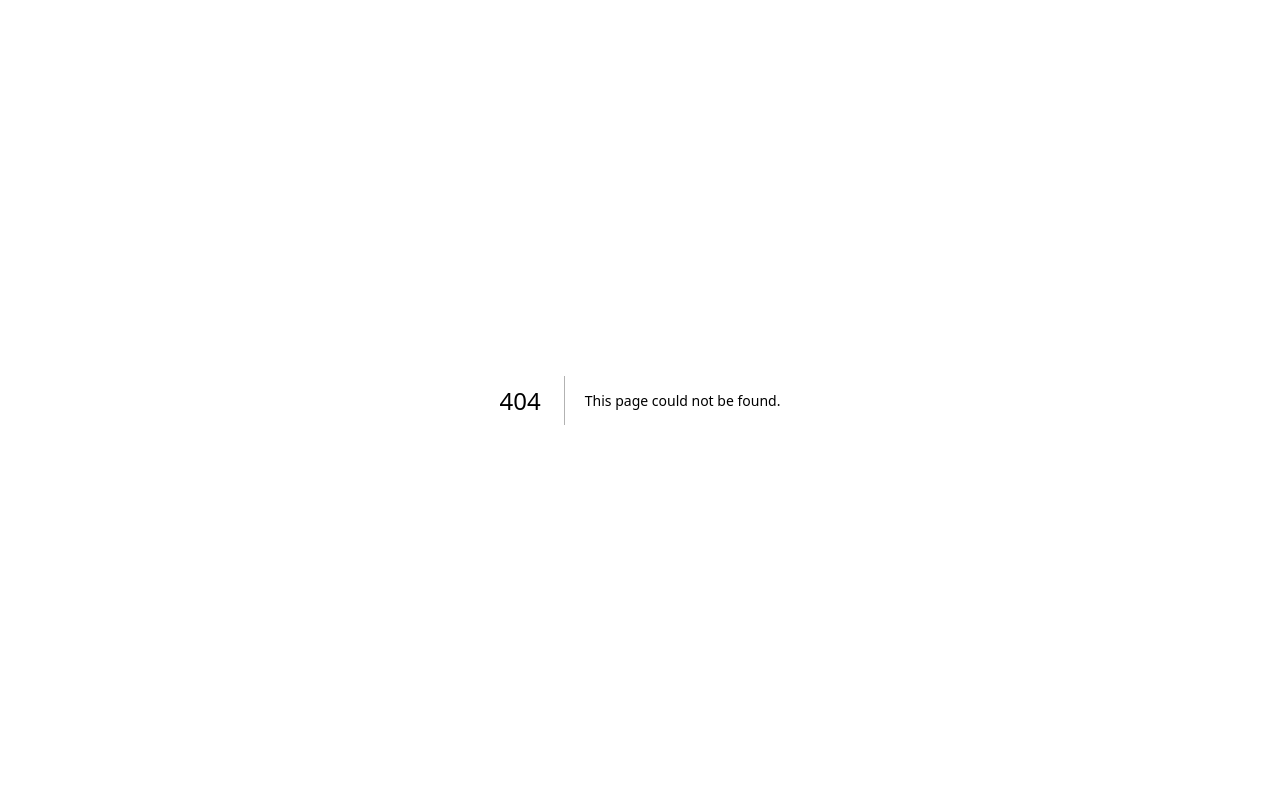
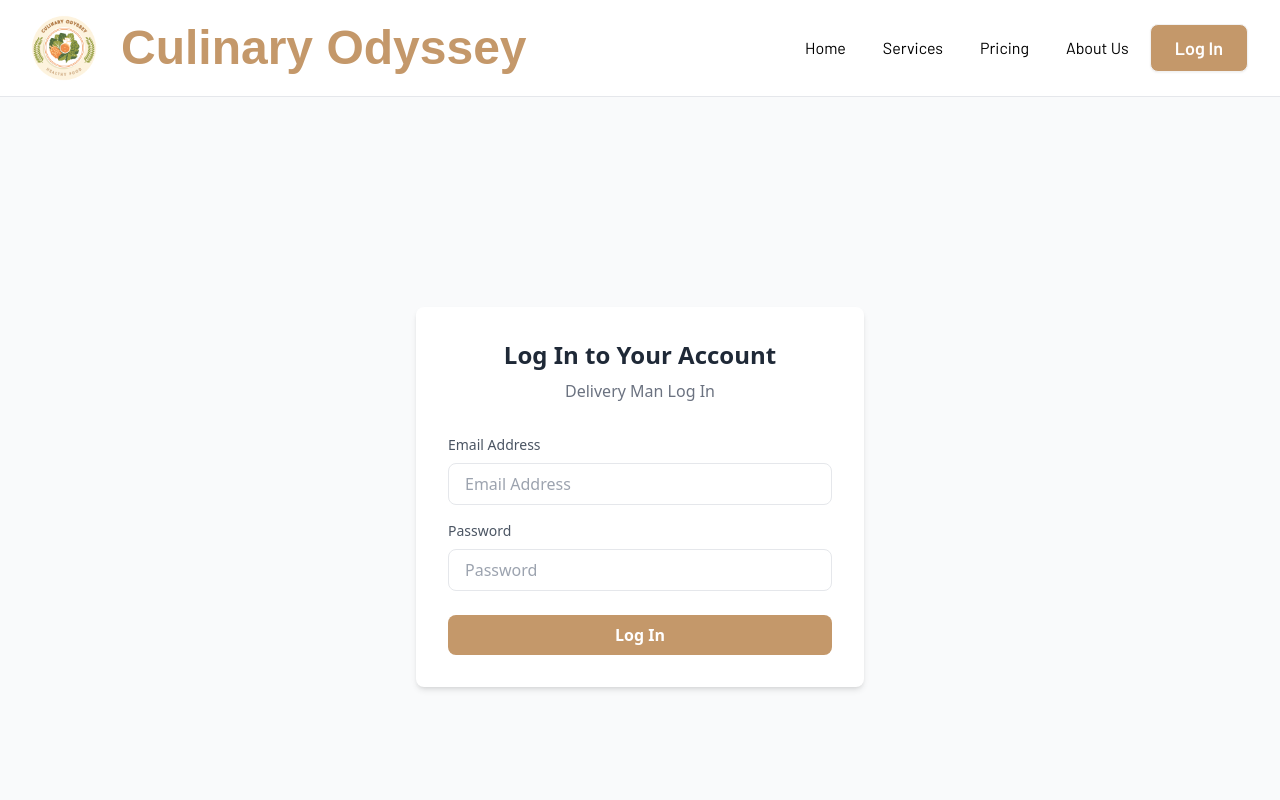
Before and after one commit to tanzim-ikram/culinary-odyssey-frontend, a Next.js app: page /login in a window 1280 px wide. Before the commit this address had no page. Shown: the top 800 px of the page. Built offline with nearby package versions, Linux system fonts and the light colour scheme; a web font is replaced by a local one.

Commit message:
Modify login page

```diff
--- /dev/null
+++ b/app/login/page.tsx
@@ -0,0 +1,111 @@
+"use client";
+import React, { useState } from "react";
+import { useRouter } from "next/navigation"; // Updated import
+import Navbar from "@/app/components/navbar";
+import Footer from "@/app/components/footer";
+
+const Login = () => {
+  const [email, setEmail] = useState("");
+  const [password, setPassword] = useState("");
+  const [errorMessage, setErrorMessage] = useState("");
+  const router = useRouter(); // Using the updated next/navigation useRouter
+
+  const handleSubmit = async (e: { preventDefault: () => void }) => {
+    e.preventDefault(); // Prevent default form submission
+
+    try {
+      const response = await fetch("/api/signin", {
+        //   const response = await fetch('http://localhost:5000/signin', {
+        method: "POST",
+        headers: {
+          "Content-Type": "application/json",
+        },
+        body: JSON.stringify({ email, password }),
+      });
+
+      const data = await response.json();
+
+      if (response.ok) {
+        // Login successful, redirect to dashboard
+        router.push("/dashboard");
+      } else {
+        // Handle login error
+        setErrorMessage(data.message || "Login failed. Please try again.");
+      }
+    } catch (error) {
+      setErrorMessage("An error occurred while logging in. Please try again.");
+      console.error("Login error:", error);
+    }
+  };
+
+  return (
+    <div>
+      {/* Nav Bar */}
+      <Navbar />
+      <hr />
+
+      {/* Login Card */}
+      <div className="flex justify-center items-center min-h-screen bg-gray-50">
+        <div className="w-full max-w-md bg-white rounded-lg shadow-md p-8">
+          <h2 className="text-2xl font-semibold text-center text-gray-800">
+            Log In to Your Account
+          </h2>
+          <p className="text-center text-gray-500 mt-2 mb-8">
+            Delivery Man Log In
+          </p>
+          {errorMessage && (
+            <p className="text-center text-red-500 mb-4">{errorMessage}</p>
+          )}
+          <form onSubmit={handleSubmit}>
+            {/* Email Address */}
+            <div className="mb-4">
+              <label htmlFor="email" className="block text-sm text-gray-600">
+                Email Address
+              </label>
+              <input
+                type="email"
+                id="email"
+                className="w-full px-4 py-2 mt-2 border rounded-lg focus:outline-none focus:ring focus:ring-teal-300"
+                placeholder="Email Address"
+                value={email}
+                onChange={(e) => setEmail(e.target.value)}
+                required
+              />
+            </div>
+
+            {/* Password */}
+            <div className="mb-6">
+              <label htmlFor="password" className="block text-sm text-gray-600">
+                Password
+              </label>
+              <input
+                type="password"
+                id="password"
+                className="w-full px-4 py-2 mt-2 border rounded-lg focus:outline-none focus:ring focus:ring-teal-300"
+                placeholder="Password"
+                value={password}
+                onChange={(e) => setPassword(e.target.value)}
+                required
+              />
+            </div>
+
+            {/* Login Button */}
+            <div>
+              <button
+                type="submit"
+                className="w-full bg-[#C4986A] text-white font-semibold py-2 px-4 rounded-lg hover:bg-[#a87c56] transition duration-200"
+              >
+                Log In
+              </button>
+            </div>
+          </form>
+        </div>
+      </div>
+
+      {/* Footer */}
+      <Footer />
+    </div>
+  );
+};
+
+export default Login;
```
